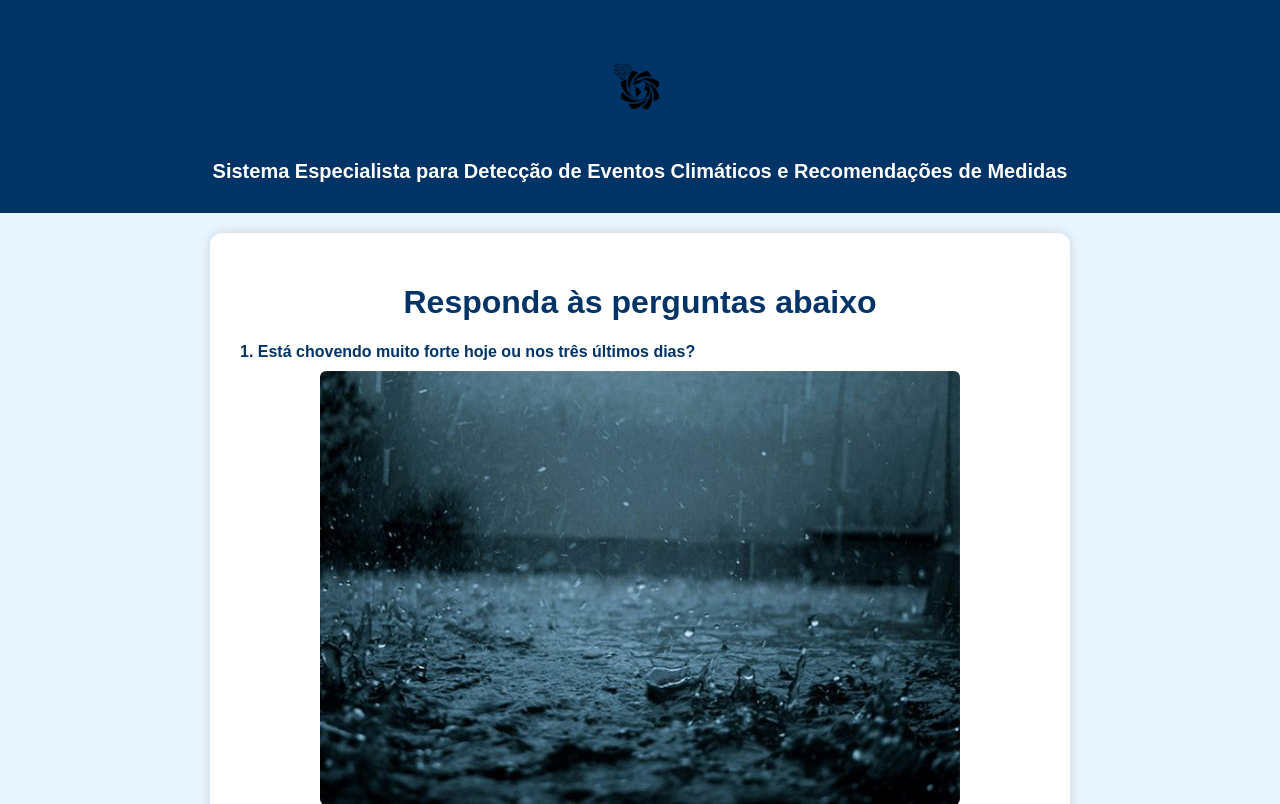
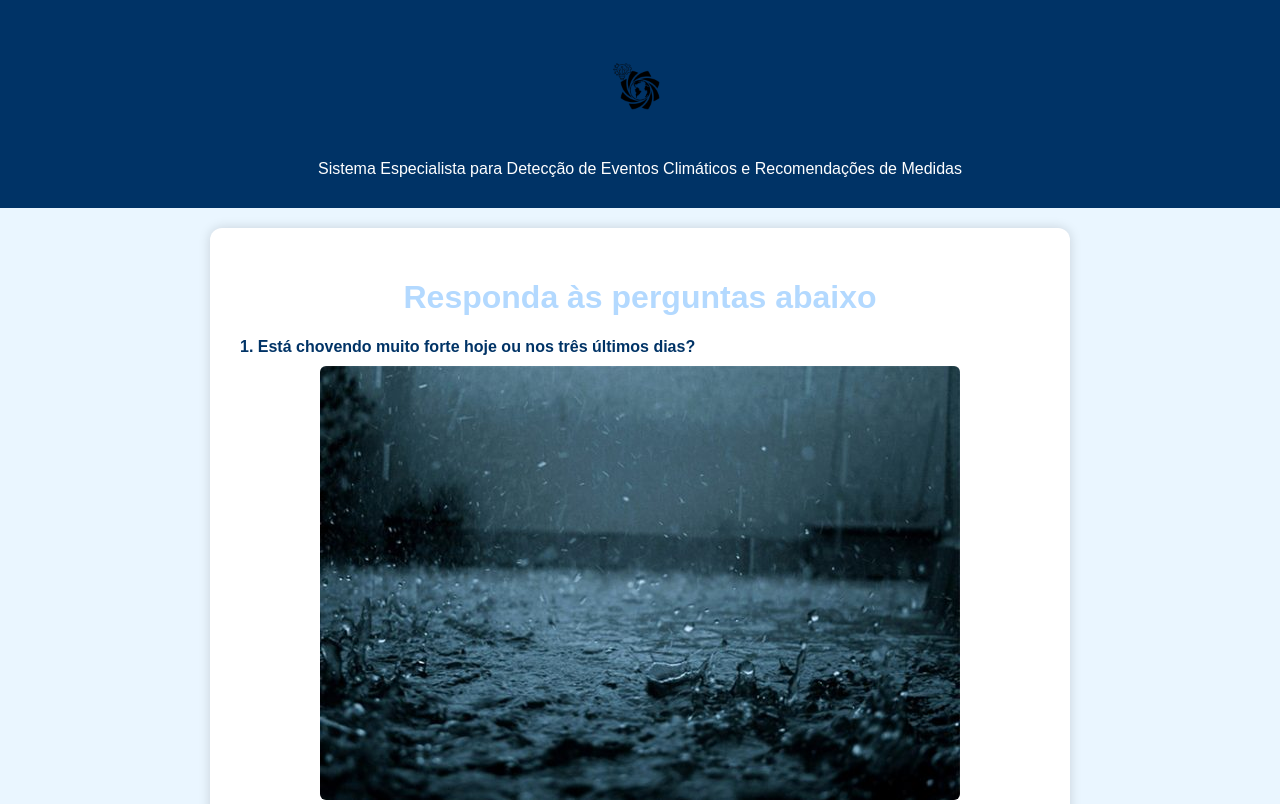
Before and after one commit to Pedro100682/sistema_especialista, a Flask app: page /perguntas in a window 1280 px wide. Shown: the top 804 px of the page. Run offline with Flask 3, Linux system fonts and the light colour scheme.

Commit message:
Atualiza layout com nova cor de cabeçalho, logo maior e título

```diff
--- a/static/style.css
+++ b/static/style.css
@@ -56,7 +56,7 @@ a {
 
 .header {
     background-color: #d6ecfa;
-    color: #003366;
+    color: #b3d9ff;
     padding: 30px 20px 20px 20px;
     text-align: center;
 }
--- a/templates/index.html
+++ b/templates/index.html
@@ -11,7 +11,7 @@
             padding: 0;
         }
         .header {
-            background-color: #003366;
+            background-color: #b3d9ff;
             color: white;
             padding: 30px 20px 20px 20px;
             text-align: center;
--- a/templates/perguntas.html
+++ b/templates/perguntas.html
@@ -35,7 +35,7 @@
             box-shadow: 0 0 12px rgba(0, 0, 0, 0.15);
         }
         h1 {
-            color: #003366;
+            color: #b3d9ff;
             text-align: center;
         }
         label {
@@ -77,9 +77,10 @@
 <body>
 
 <div class="header">
-    <img src="{{ url_for('static', filename='imagens/logo_sistema.jpg') }}" alt="Logo">
-    <strong>Sistema Especialista para Detecção de Eventos Climáticos e Recomendações de Medidas</strong>
+    <img src="{{ url_for('static', filename='imagens/logo_sistema.jpg') }}" alt="Logo do Sistema">
+    <div class="titulo">Sistema Especialista para Detecção de Eventos Climáticos e Recomendações de Medidas</div>
 </div>
+
 
 <div class="container">
     <h1>Responda às perguntas abaixo</h1>
```
